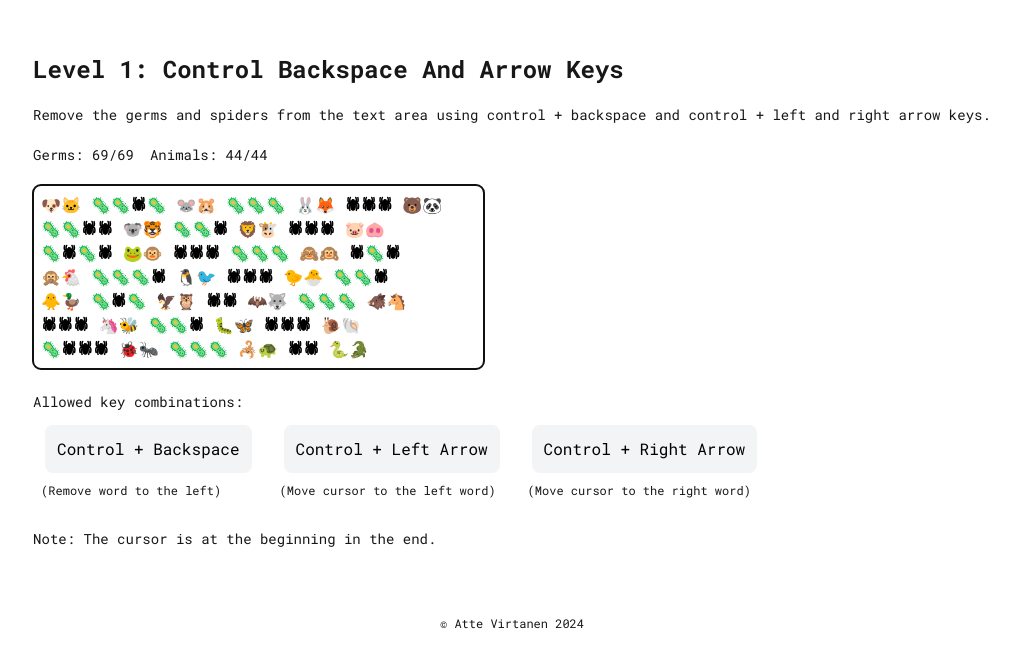
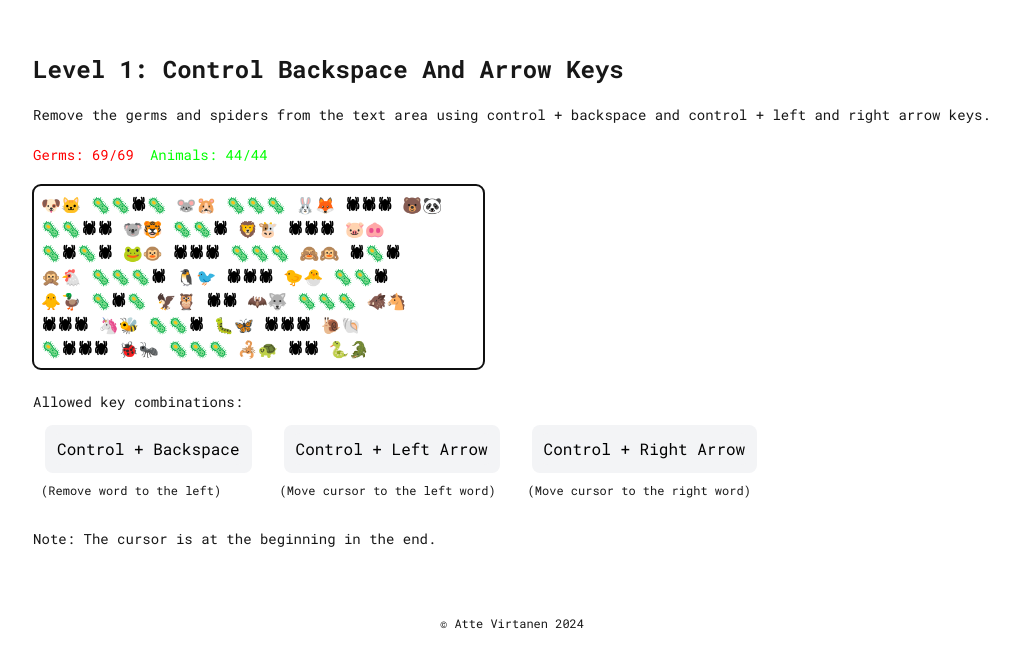
Before and after one commit to AtteBox/text-edit-practice, a Next.js app: page / in a window 1280 px wide. Shown: the part 111-778 px from the top of the page, without its empty margins (128-1146 px from the left). Built offline with nearby package versions, Linux system fonts and the light colour scheme.

Commit message:
add danger color

```diff
--- a/src/app/page.tsx
+++ b/src/app/page.tsx
@@ -82,6 +82,17 @@ function getGermCount(text: string) {
     }
   }
   return count;
+}
+
+/**
+ * Get a color for a ratio where 0 is bad and 1 is good
+ * @param ratio number between 0-1
+ * @returns css color string
+ */
+function getDangerColor(ratio: number): string {
+  const red = 255 * Math.min(1, 2 * ratio);
+  const green = 255 * Math.min(1, 2 - 2 * ratio);
+  return `rgb(${red}, ${green}, 0)`;
 }
 
 const levels = [
@@ -339,10 +350,22 @@ export default function Home() {
             <h1 className="text-2xl font-bold">{level.title}</h1>
             <p className="text-sm">{level.description}</p>
             <div className="flex gap-4">
-              <p className="text-sm">
+              <p
+                className="text-sm"
+                style={{
+                  color: getDangerColor((gameState.germs ?? 0) / totalGerms),
+                }}
+              >
                 Germs: {gameState.germs}/{totalGerms}
               </p>
-              <p className="text-sm">
+              <p
+                className="text-sm"
+                style={{
+                  color: getDangerColor(
+                    1 - (gameState.animals ?? 0) / totalAnimals
+                  ),
+                }}
+              >
                 Animals: {gameState.animals}/{totalAnimals}
               </p>
             </div>
```
